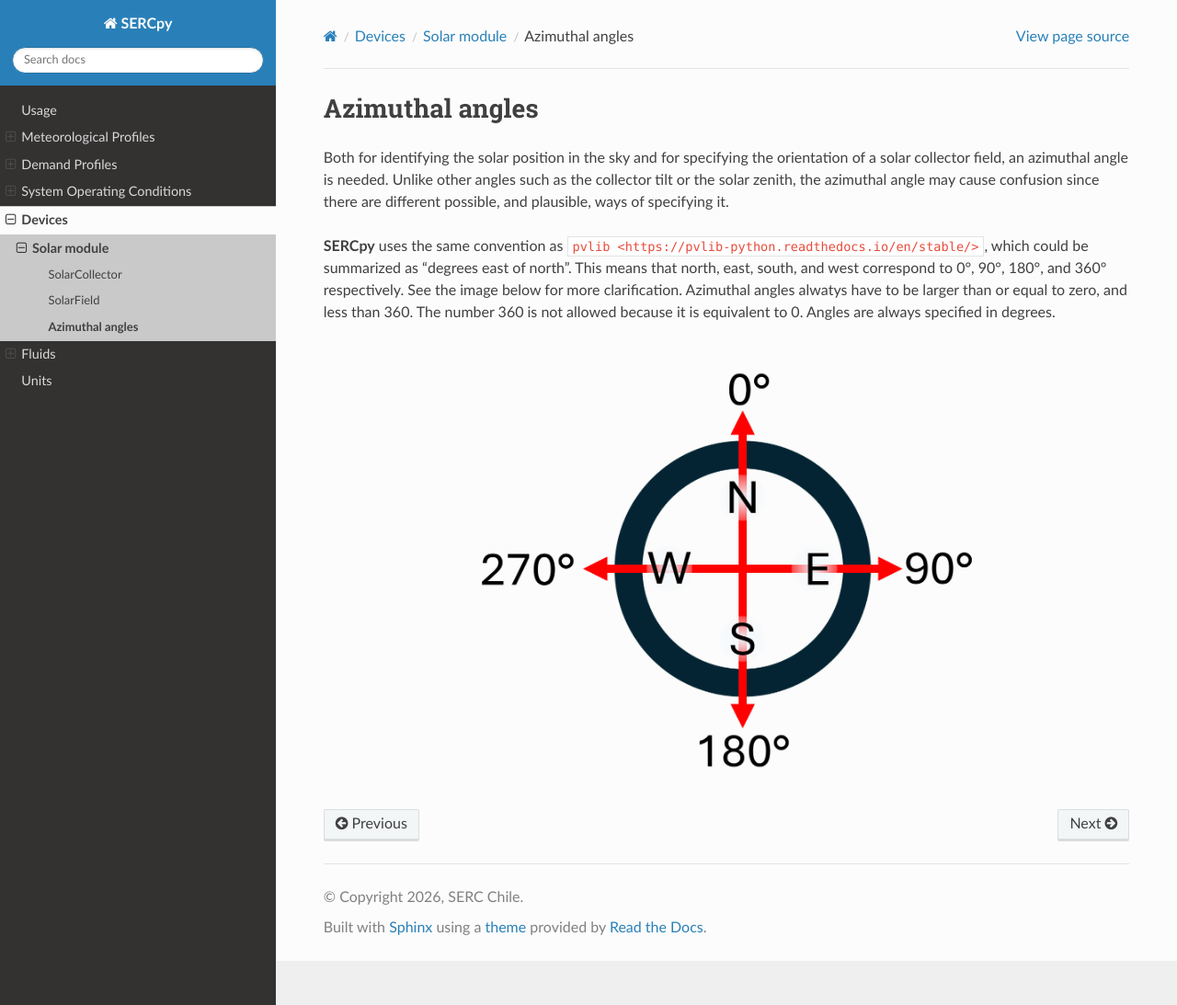
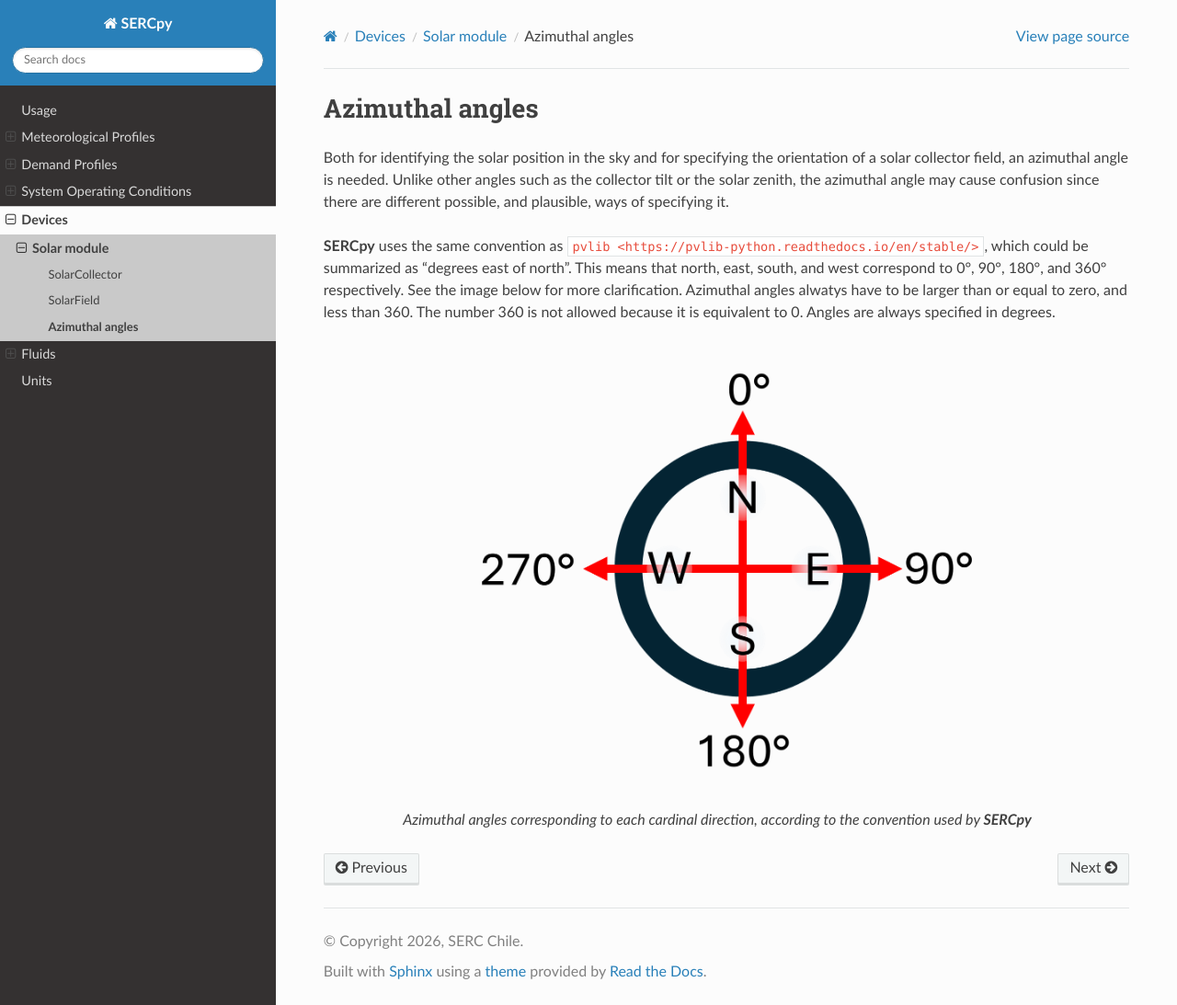
Before and after one commit to serc-chile/SERCpy, a Sphinx documentation site: the page built from docs/source/devices/solar/azimuthal_angle.rst, in a window 1280 px wide and 1093 px high. Shown: the whole window at 92% size. Built offline with Sphinx 7.4.7 and the Read the Docs theme 3.1.0, drawn with Linux system fonts in a browser that asks for light colours; pages that are not in the unit, such as notebooks, are missing from menus.

Commit message:
Update azimuthal_angle.rst

```diff
--- a/docs/source/devices/solar/azimuthal_angle.rst
+++ b/docs/source/devices/solar/azimuthal_angle.rst
@@ -12,3 +12,5 @@ Azimuthal angles alwatys have to be larger than or equal to zero, and less than
    :alt: Azimuthal angle convention used by SERCpy
    :width: 600px
    :align: center
+
+   Azimuthal angles corresponding to each cardinal direction, according to the convention used by **SERCpy**
```
